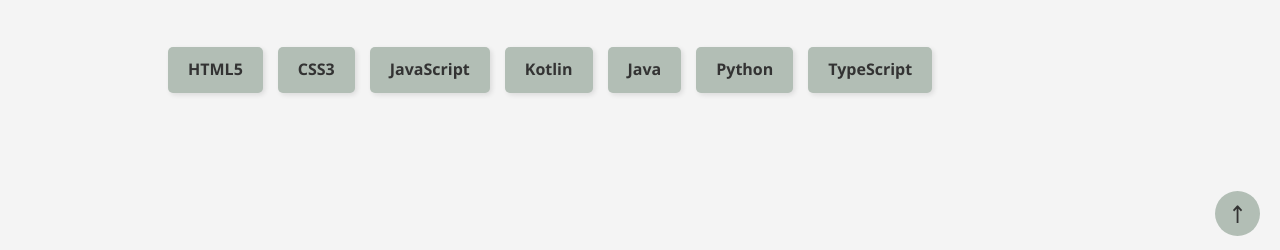
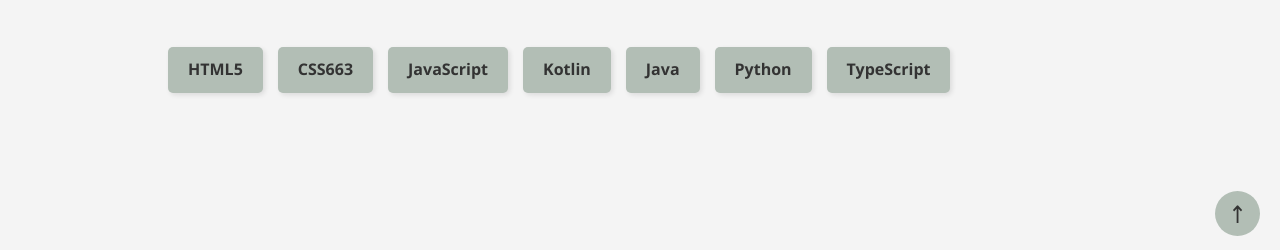
Before and after one commit to blockwise00/Portfolio-Website, a plain HTML site: page index.html in a window 1280 px wide. Shown: the part 544-794 px from the top of the page. Drawn offline with Linux system fonts and the light colour scheme.

Commit message:
Update CSS skill card to 'CSS663'

```diff
--- a/index.html
+++ b/index.html
@@ -31,7 +31,7 @@
       <h2>My Tech Stack</h2>
       <div class="skills-container">
         <div class="skill-card">HTML5</div>
-        <div class="skill-card">CSS3</div>
+        <div class="skill-card">CSS663</div>
         <div class="skill-card">JavaScript</div>
 
         <div class="skill-card">Kotlin</div>
```
